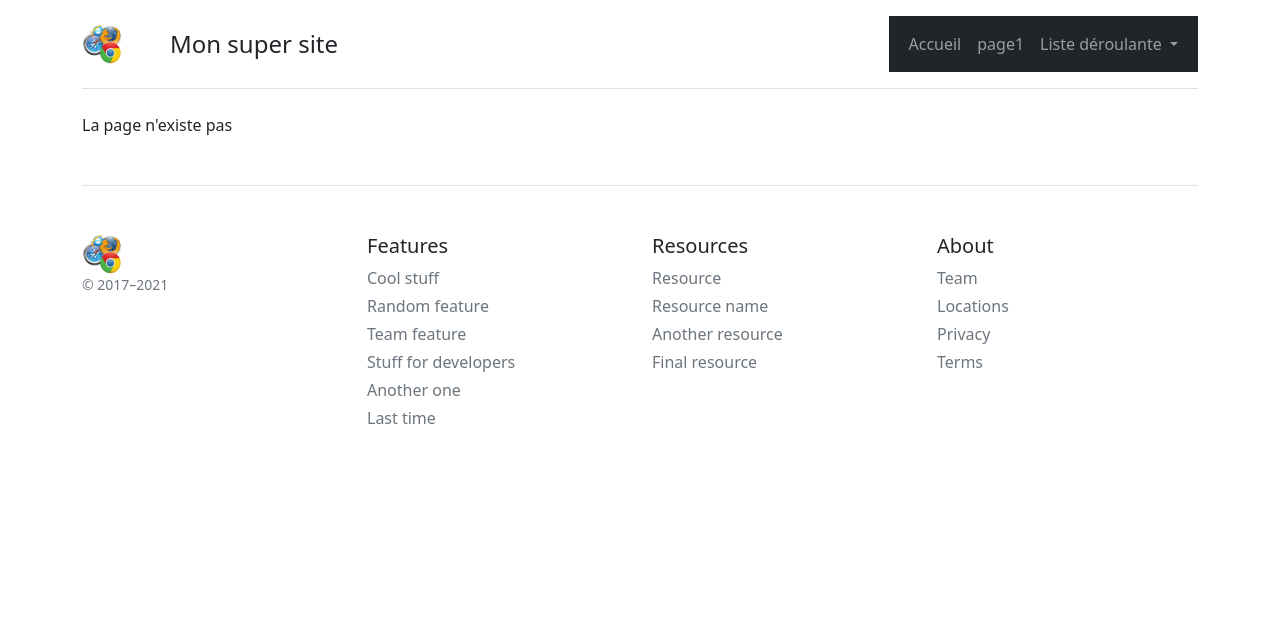
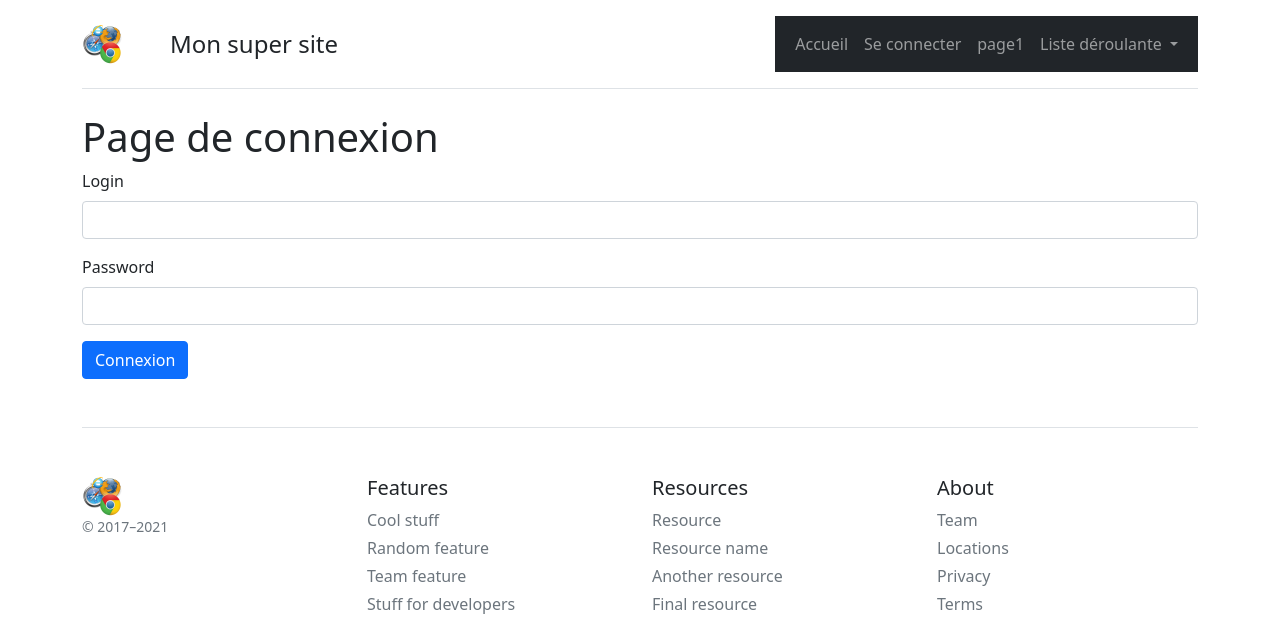
Before and after one commit to NassimDevNum/AutoEcole, a PHP site: page /index.php?page=login in a window 1280 px wide. Shown: the top 619 px of the page. Run offline with PHP 8.4, Linux system fonts and the light colour scheme; some libraries are stand-ins or nearby versions.

Commit message:
form login et securite

```diff
--- /dev/null
+++ b/controllers/Securite.class.php
@@ -0,0 +1,9 @@
+<?php
+
+class Securite {
+    public static function secureHTML($chaine){
+        return htmlentities($chaine);
+    }
+}
+
+?>
--- a/controllers/Toolbox.class.php
+++ b/controllers/Toolbox.class.php
@@ -1,9 +1,12 @@
 <?php
 class Toolbox {
+    // ici les const dispo
     public const COULEUR_ROUGE = "alert-danger";
     public const COULEUR_ORANGE = "alert-warning";
     public const COULEUR_VERTE = "alert-success";
 
+
+    //la fonction ajouter message d'alerte
     public static function ajouterMessageAlerte($message,$type){
         $_SESSION['alert'][]=[
             "message" => $message,
--- /dev/null
+++ b/controllers/Utilisateur/Utilisateur.controller.php
@@ -0,0 +1,20 @@
+<?php
+require_once("./controllers/MainController.controller.php");
+require_once("./models/Visiteur/Visiteur.model.php");
+
+
+class UtilisateurController extends MainController{
+    // private $visiteurManager;
+
+    // public function __construct(){
+    //     $this->visiteurManager = new VisiteurManager();
+    // }
+
+  public function validation_login($NOM_CLIENT,$MDP){
+    echo "test";
+  }
+
+    public function pageErreur($msg){
+        parent::pageErreur($msg);
+    }
+}
--- a/controllers/Visiteur/Visiteur.controller.php
+++ b/controllers/Visiteur/Visiteur.controller.php
@@ -23,6 +23,16 @@ class VisiteurController extends MainController{
         $this->genererPage($data_page);
     }
 
+    public function login(){
+        $data_page = [
+            "page_description" => "Page de connexion",
+            "page_title" => "Page de connexion",    // info trans vers la vu grace à cette ligne
+            "view" => "views/Visiteur/login.view.php",
+            "template" => "views/common/template.php"
+        ];
+        $this->genererPage($data_page);
+    }
+
     public function pageErreur($msg){
         parent::pageErreur($msg);
     }
--- a/index.php
+++ b/index.php
@@ -4,8 +4,13 @@ session_start();
 define("URL", str_replace("index.php","",(isset($_SERVER['HTTPS'])? "https" : "http").
 "://".$_SERVER['HTTP_HOST'].$_SERVER["PHP_SELF"]));
 
+require_once("./controllers/Toolbox.class.php"); //cette page permet de generer les erreur en variable de session
+require_once("./controllers/Securite.class.php");
 require_once("./controllers/Visiteur/Visiteur.controller.php");
+require_once("./controllers/Utilisateur/Utilisateur.controller.php");
+
 $visiteurController = new VisiteurController();
+$utilisateurController= new UtilisateurController();
 
 try {
     if(empty($_GET['page'])){
@@ -18,6 +23,20 @@ try {
     switch($page){
         case "accueil" : $visiteurController->accueil();
         break;
+        case "login" : $visiteurController->login();
+        break;
+        case "validation_login" :
+            if (!empty($_POST['NOM_CLIENT']) && !empty($_POST['MDP'])){
+                $NOM_CLIENT = Securite::secureHTML($_POST['NOM_CLIENT']);
+                $MDP = Securite::secureHTML($_POST['MDP']);
+                $utilisateurController->validation_login($NOM_CLIENT,$MDP);
+        }
+        else {
+            Toolbox::ajouterMessageAlerte("Login ou mdp non renseigné",Toolbox::COULEUR_ROUGE );
+            header('Location: '.URL.'login');
+        }
+       // echo $_POST['NOM_CLIENT'] . " - " .$_POST['MDP'];
+        break;
         case "compte" :
             switch($url[1]){
                 case "profil": $visiteurController->accueil();
--- /dev/null
+++ b/views/Visiteur/login.view.php
@@ -0,0 +1,13 @@
+<h1>Page de connexion</h1>
+<form method="POST" action="validation_login">
+    <div class="mb-3">
+        <label for="NOM_CLIENT" class="form-label">Login</label>
+        <input type="text" class="form-control" id="NOM_CLIENT" name="NOM_CLIENT" required>
+    </div>
+    <div class="mb-3">
+        <label for="MDP" class="form-label">Password</label>
+        <input type="password" class="form-control" id="MDP" name="MDP" required>
+    </div>
+
+    <button type="submit" class="btn btn-primary">Connexion</button>
+</form>
--- a/views/common/menu.php
+++ b/views/common/menu.php
@@ -7,6 +7,9 @@
       <ul class="navbar-nav me-auto mb-2 mb-lg-0">
         <li class="nav-item">
           <a class="nav-link" aria-current="page" href="<?= URL; ?>accueil">Accueil</a>
+        </li>
+        <li class="nav-item">
+          <a class="nav-link" aria-current="page" href="<?= URL; ?>login">Se connecter</a>
         </li>
         <li class="nav-item">
           <a class="nav-link" href="<?= URL; ?>page1">page1</a>
```
Also changed, not shown: .htaccess (added).
